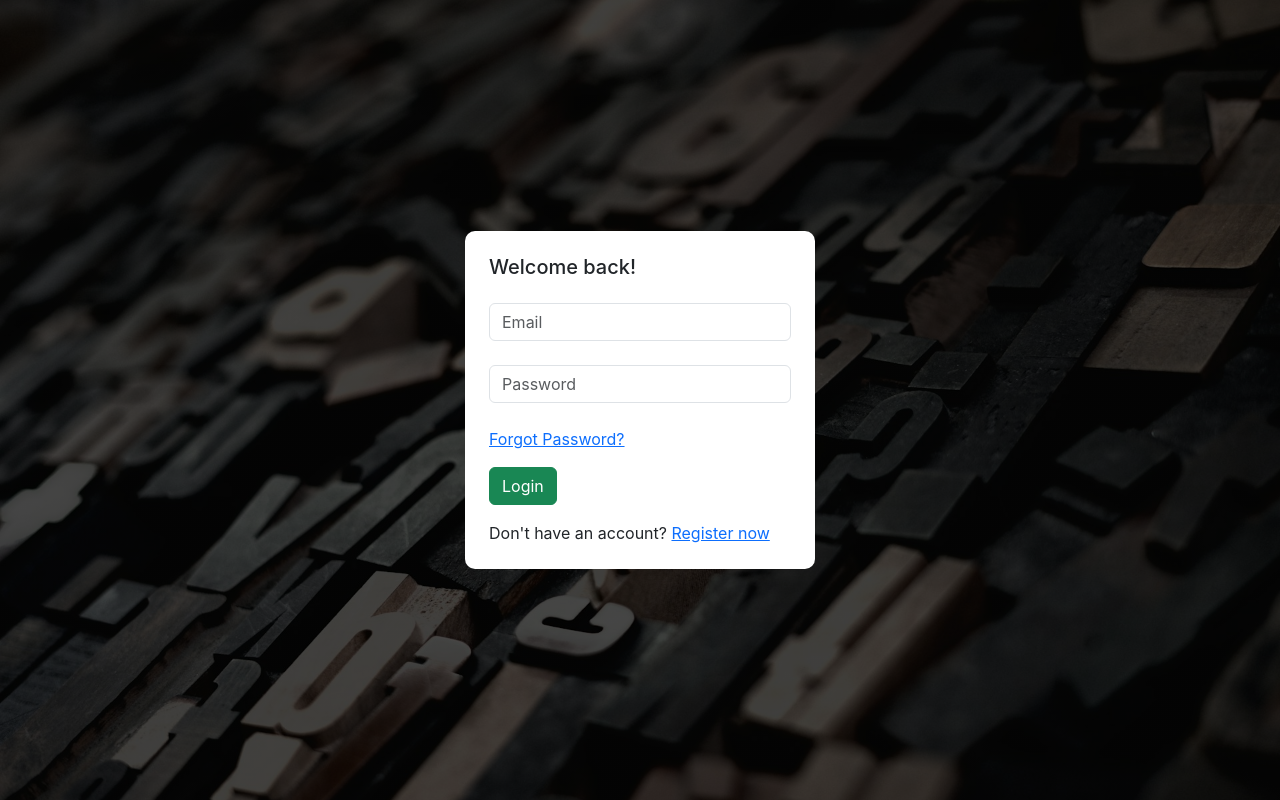
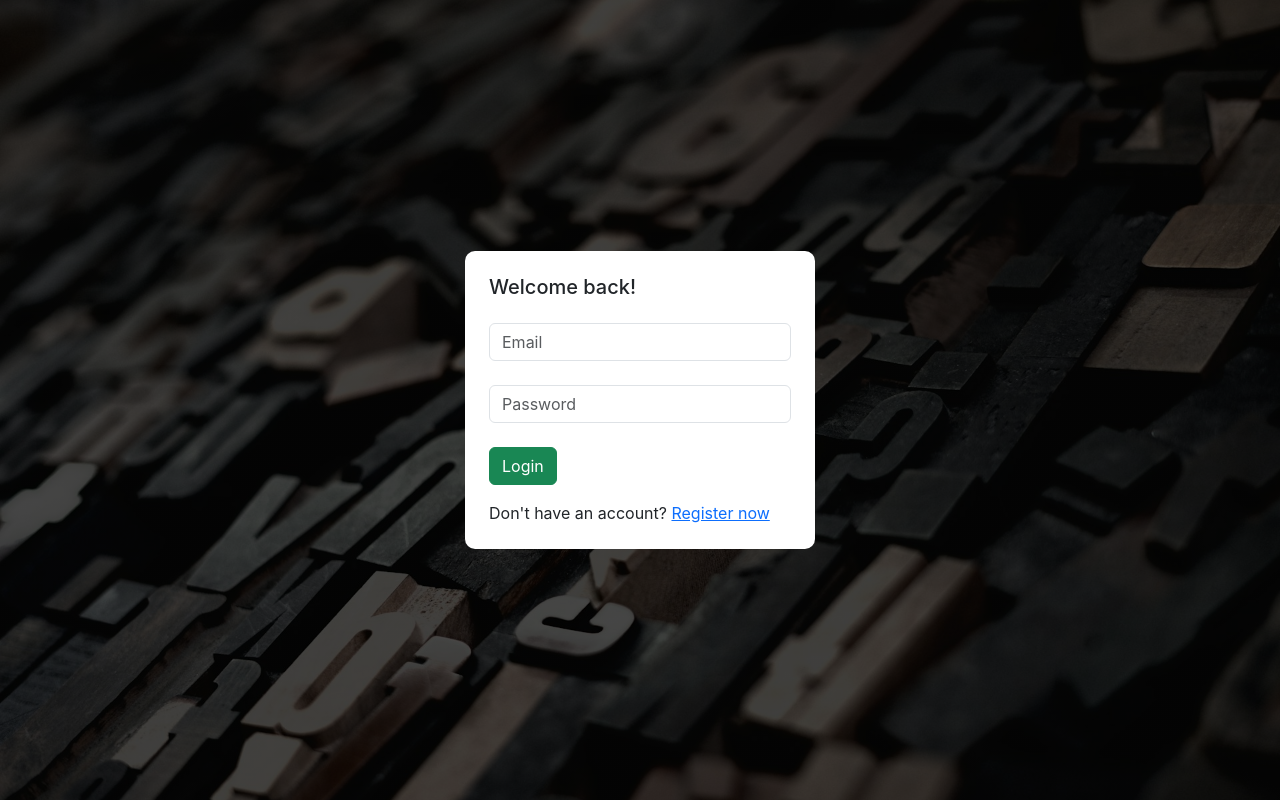
Before and after one commit to Safi100/school-library-system, a React (Create React App) app in the folder frontend/: page /login in a window 1280 px wide. Built offline with nearby package versions, Linux system fonts and the light colour scheme.

Commit message:
Modiy login page

```diff
--- a/frontend/src/pages/auth/Login.jsx
+++ b/frontend/src/pages/auth/Login.jsx
@@ -75,7 +75,6 @@ const Login = () => {
           <Form.Control.Feedback type='invalid'>Enter a six length password.</Form.Control.Feedback>
         </Form.Group>
         {error && <p className='text-danger'>{error}</p>}
-        <a className='d-block mb-3' href='/forgot-password'>Forgot Password?</a>
         <button className={`btn btn-success mb-3 ${loading && 'disabled'}`} type='submit'>
           {loading ? <span><Spinner animation='border' size='sm'></Spinner> loading...</span> : 'Login'}
         </button>
```
